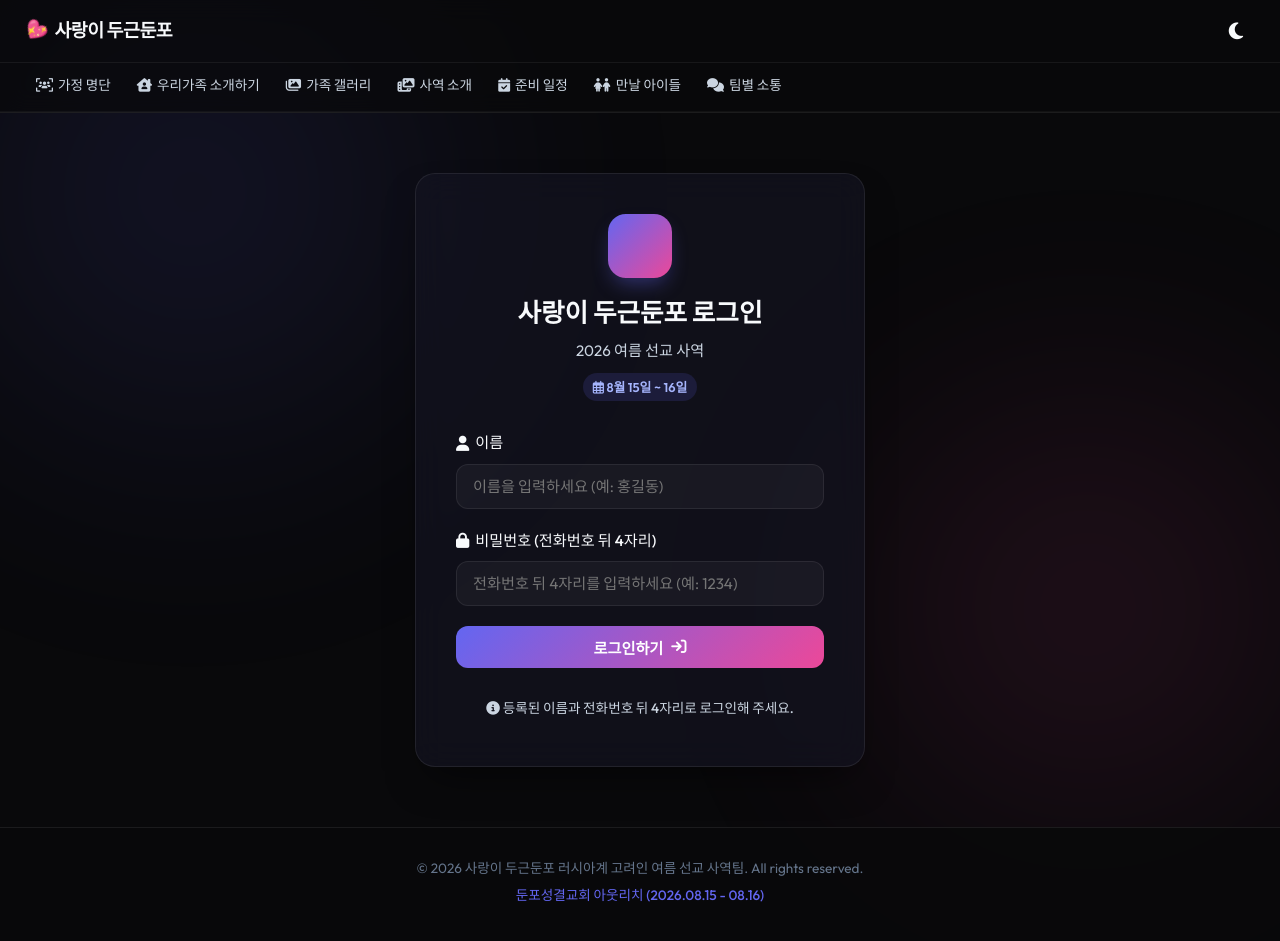
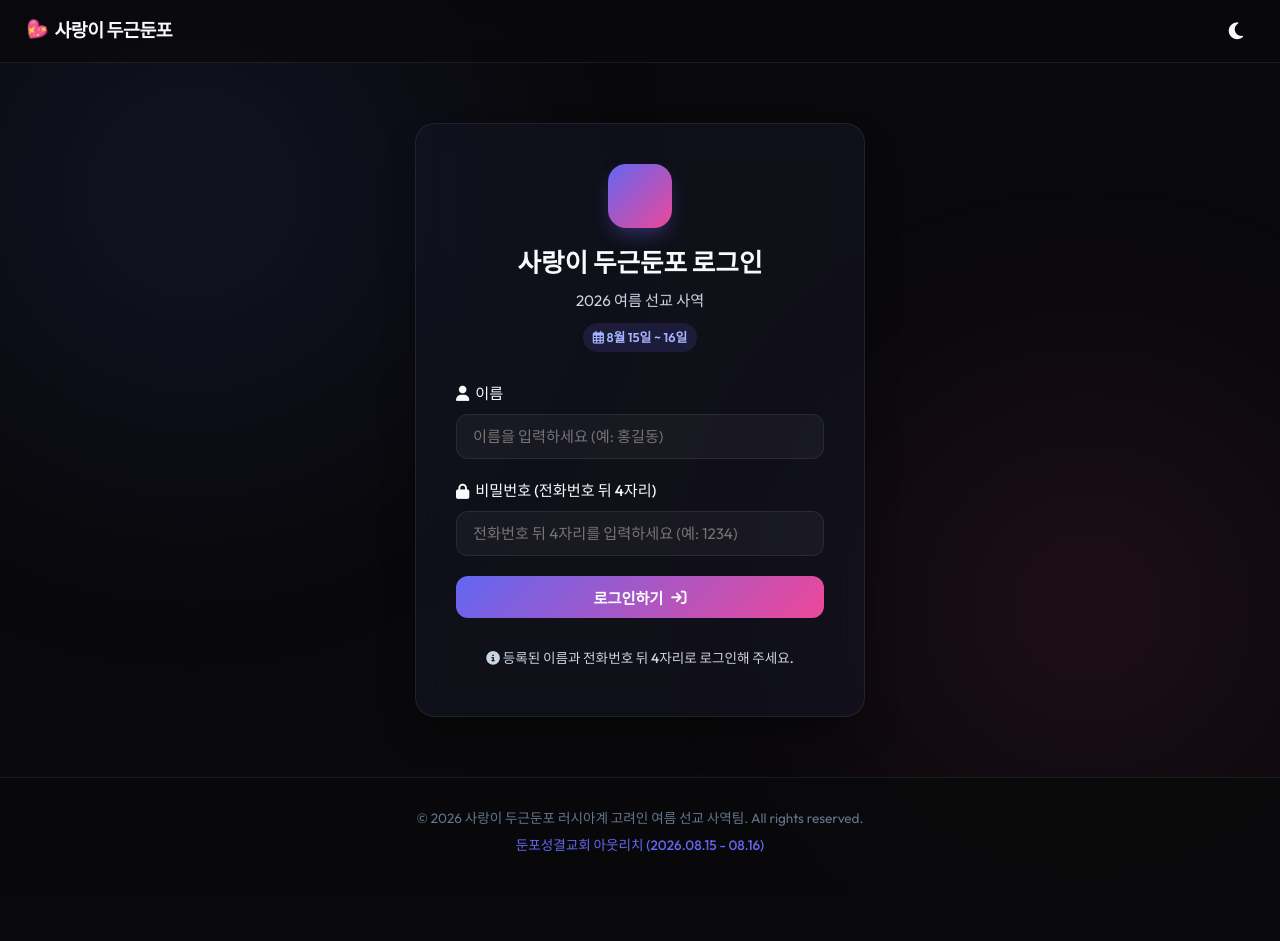
Before and after one commit to crossbow02/2026-summer-ubd, a Flask app: page /login in a window 1280 px wide. After the commit the page ends 852 px from the top, so only its background shows below. Run offline with Flask 3, Linux system fonts and the light colour scheme.

Commit message:
Hide nav tabs before login, expand menu labels, remove orphaned separator on login page

```diff
--- a/static/css/style.css
+++ b/static/css/style.css
@@ -94,7 +94,6 @@ body {
     display: flex;
     align-items: center;
     justify-content: space-between;
-    border-bottom: 1px solid rgba(255,255,255,0.06);
 }
 .nav-bottom-row {
     max-width: 1400px;
--- a/templates/base.html
+++ b/templates/base.html
@@ -52,19 +52,22 @@
                     <i class="fa-solid fa-moon"></i>
                 </button>
 
+                {% if session.get('user_id') %}
                 <button class="menu-toggle" id="menuToggle" aria-label="Toggle Menu">
                     <span class="bar"></span>
                     <span class="bar"></span>
                     <span class="bar"></span>
                 </button>
+                {% endif %}
             </div>
         </div>
 
-        <!-- Bottom Row: Navigation Tabs -->
+        <!-- Bottom Row: Navigation Tabs (로그인 후에만 표시) -->
+        {% if session.get('user_id') %}
         <div class="nav-bottom-row" id="navMenu">
             <nav class="nav-menu-tabs">
                 <a href="{{ url_for('dashboard') }}" class="nav-item {% if request.endpoint == 'dashboard' %}active{% endif %}">
-                    <i class="fa-solid fa-users-viewfinder"></i> <span>가정 명단</span>
+                    <i class="fa-solid fa-users-viewfinder"></i> <span>참가 가정 명단</span>
                 </a>
                 <a href="{{ url_for('family_edit') }}" class="nav-item {% if request.endpoint == 'family_edit' %}active{% endif %}">
                     <i class="fa-solid fa-house-chimney-user"></i> <span>우리가족 소개하기</span>
@@ -73,19 +76,18 @@
                     <i class="fa-solid fa-images"></i> <span>가족 갤러리</span>
                 </a>
                 <a href="{{ url_for('intro') }}" class="nav-item {% if request.endpoint == 'intro' %}active{% endif %}">
-                    <i class="fa-solid fa-photo-film"></i> <span>사역 소개</span>
+                    <i class="fa-solid fa-photo-film"></i> <span>사역지 소개</span>
                 </a>
                 <a href="{{ url_for('shared_schedule') }}" class="nav-item {% if request.endpoint == 'shared_schedule' %}active{% endif %}">
-                    <i class="fa-solid fa-calendar-check"></i> <span>준비 일정</span>
+                    <i class="fa-solid fa-calendar-check"></i> <span>준비 일정표</span>
                 </a>
                 <a href="{{ url_for('target_children') }}" class="nav-item {% if request.endpoint == 'target_children' %}active{% endif %}">
                     <i class="fa-solid fa-children"></i> <span>만날 아이들</span>
                 </a>
                 <a href="{{ url_for('team_boards') }}" class="nav-item {% if request.endpoint == 'team_boards' %}active{% endif %}">
-                    <i class="fa-solid fa-comments"></i> <span>팀별 소통</span>
+                    <i class="fa-solid fa-comments"></i> <span>팀별 소통방</span>
                 </a>
             </nav>
-            {% if session.get('user_id') %}
             <div class="user-badge-nav mobile-only">
                 <span class="user-name-tag">
                     {% if session.get('role') == 'admin' %}
@@ -95,8 +97,8 @@
                 </span>
                 <a href="{{ url_for('logout') }}" class="btn-logout" title="로그아웃"><i class="fa-solid fa-right-from-bracket"></i></a>
             </div>
-            {% endif %}
         </div>
+        {% endif %}
     </header>
 
     <main class="main-content">
```
